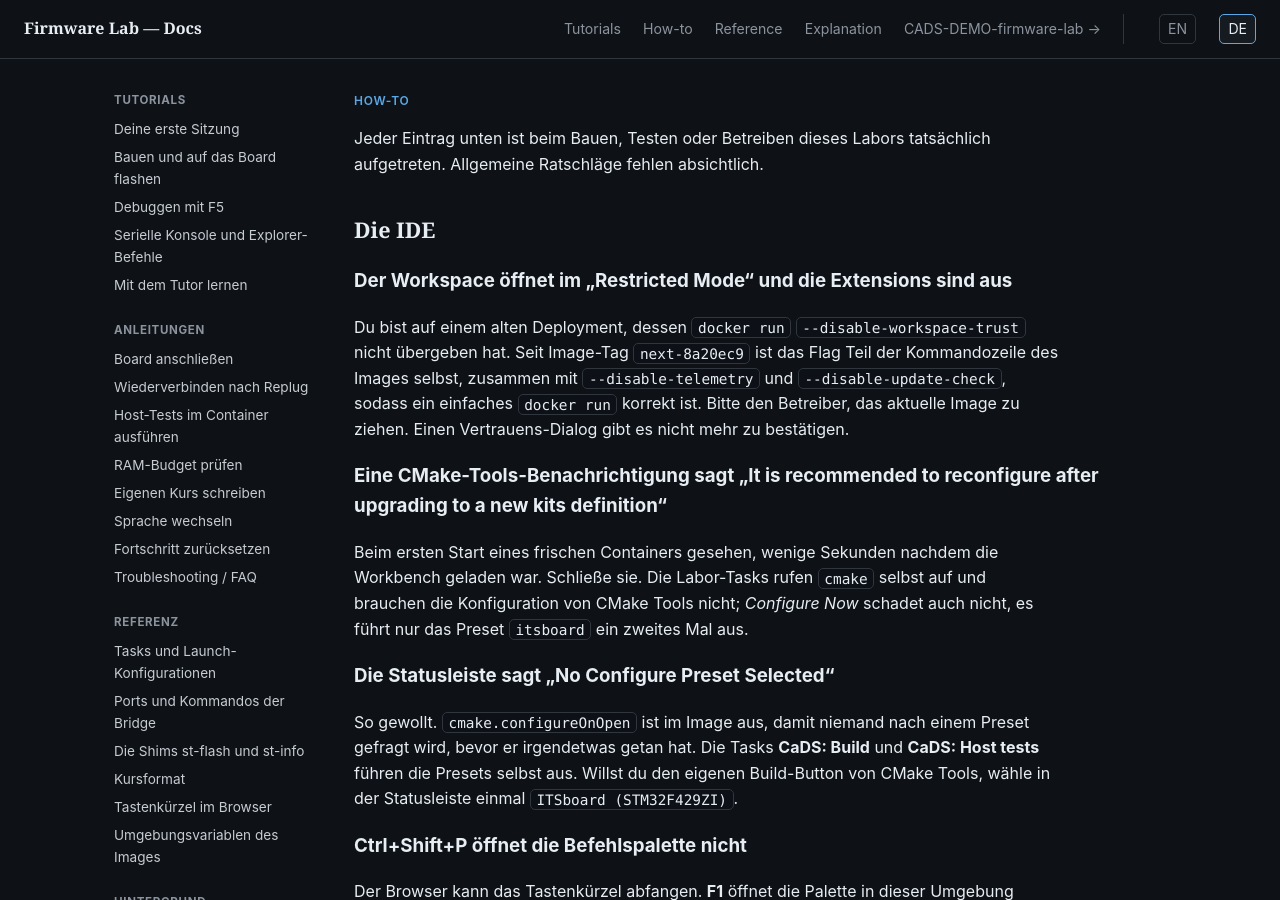
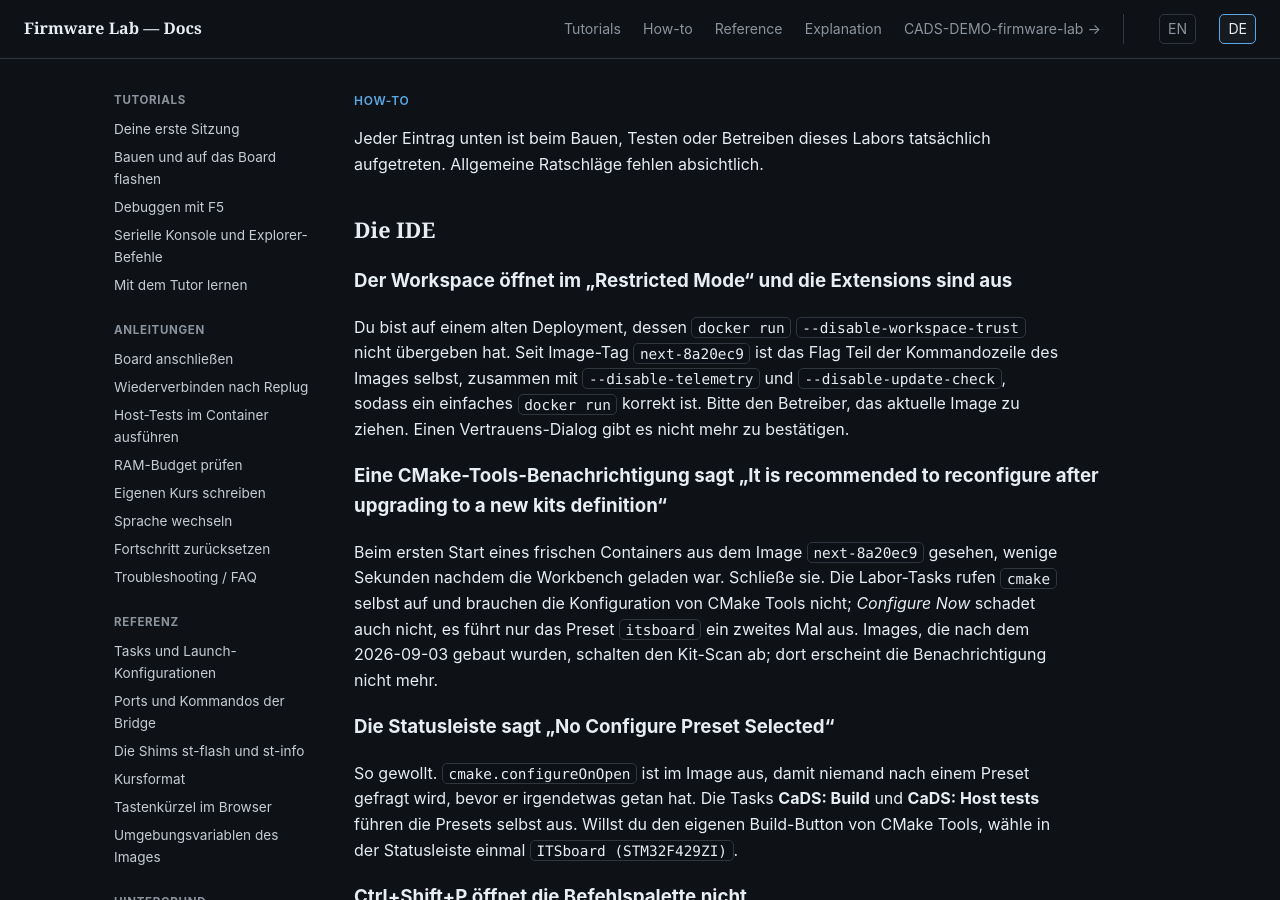
Before and after one commit to scimbe/CADS-DEMO-firmware-lab-docs, a Jekyll site: the page built from _de-how-to/troubleshooting.md, in a window 1280 px wide and 900 px high. Built offline with Jekyll 4.4.1, drawn with Linux system fonts in a browser that asks for light colours.

Commit message:
docs(troubleshooting): CMake Tools kit notification is fixed in images built after 2026-09-03
Co-Authored-By: Claude Fable 5.1 <noreply@anthropic.com>
Claude-Session: https://claude.ai/code/session_018MmeH3Smi8udgm49Jcp2X5

```diff
--- a/_de-how-to/troubleshooting.md
+++ b/_de-how-to/troubleshooting.md
@@ -19,10 +19,11 @@ Vertrauens-Dialog gibt es nicht mehr zu bestätigen.
 
 ### Eine CMake-Tools-Benachrichtigung sagt „It is recommended to reconfigure after upgrading to a new kits definition“
 
-Beim ersten Start eines frischen Containers gesehen, wenige Sekunden nachdem die Workbench geladen
-war. Schließe sie. Die Labor-Tasks rufen `cmake` selbst auf und brauchen die Konfiguration von
-CMake Tools nicht; *Configure Now* schadet auch nicht, es führt nur das Preset `itsboard` ein
-zweites Mal aus.
+Beim ersten Start eines frischen Containers aus dem Image `next-8a20ec9` gesehen, wenige
+Sekunden nachdem die Workbench geladen war. Schließe sie. Die Labor-Tasks rufen `cmake` selbst
+auf und brauchen die Konfiguration von CMake Tools nicht; *Configure Now* schadet auch nicht, es
+führt nur das Preset `itsboard` ein zweites Mal aus. Images, die nach dem 2026-09-03 gebaut
+wurden, schalten den Kit-Scan ab; dort erscheint die Benachrichtigung nicht mehr.
 
 ### Die Statusleiste sagt „No Configure Preset Selected“
 
```
Also changed, not shown: _en-how-to/troubleshooting.md (+5 -3 lines).
